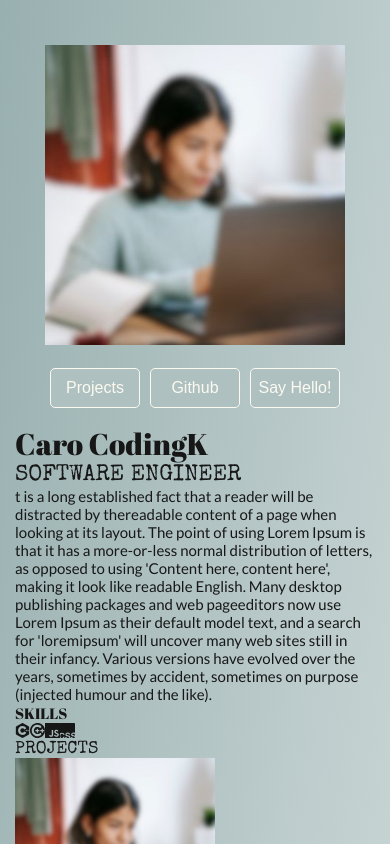
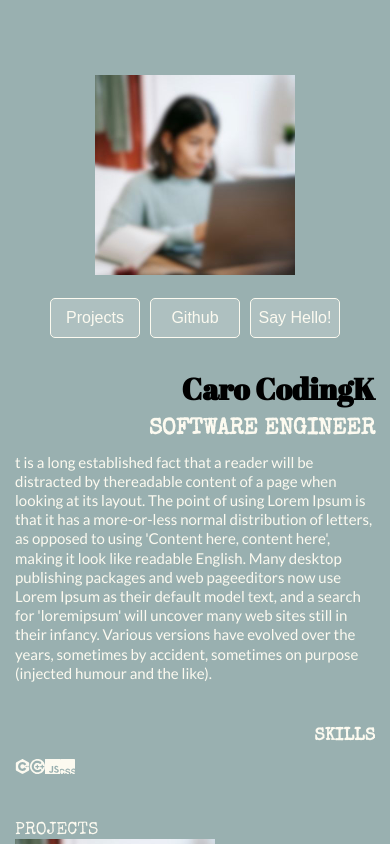
Before and after one commit to carocodingk/carocodingk.github.io, a Next.js app: page / in a window 390 px wide. Shown: the top 844 px of the page. Built offline with nearby package versions, Linux system fonts and the light colour scheme.

Commit message:
Fixed styling for about me component for mobile version

```diff
--- a/components/AboutMe.jsx
+++ b/components/AboutMe.jsx
@@ -8,9 +8,9 @@ import { SiCplusplus, SiCplusplusbuilder, SiJavascript, SiCsswizardry } from "re
 
 function AboutMe(){
   return(
-    <div id={style.aboutme}>
     <div>
-        <div id={style.test}>
+      <div>
+        <div id={style.aboutme_container}>
           <Image id={style.aboutme_img} src={info.AboutMe['image']}
             width={300}
             height={300}/>
@@ -22,7 +22,8 @@ function AboutMe(){
         <h2 id={style.aboutme_occupation } className={special_elite.className}>{info.AboutMe['occupation'].toUpperCase()}</h2>
         <div id={style.aboutme_text} className={lato.className}>{info.AboutMe['description']}</div>
         <div>
-          <h4 className={abril_fatface.className}>SKILLS</h4>
+          <h3 id={style.aboutme_skills_title} className={special_elite.className}>SKILLS</h3>
+          <div id={style.aboutme_skills_icons}>
             <SiCplusplus />
             <SiCplusplusbuilder />
             <SiJavascript />
@@ -30,6 +31,7 @@ function AboutMe(){
           </div>
         </div>
       </div>
+    </div>
   );
 }
 
--- a/styles/components.module.css
+++ b/styles/components.module.css
@@ -1,28 +1,55 @@
 #homepage {
   font-size: 15px;
-  background-image: linear-gradient(to bottom right, #99b0b0, #DFE6E6);
-  padding: 1em;
+  /* background-image: linear-gradient(to bottom right, #99b0b0, #DFE6E6); */
+  background-color: #99B0B0;
+  color: #FCFAF0;
+  padding: 3em 1em 1em;
 }
 
-/* #aboutme div{
-  display: flex;
-  flex-direction: column;
-  justify-content: center;
+/* ************************************ */
+/* #aboutme {
+  border: 1px solid red;
 } */
 
-#aboutme_img{
-  /* margin: 3rem; */
-  /* margin-left: auto;
-  margin-right: auto; */
-  margin-top: 2em;
-  /* border: 1px solid pink; */
-}
-
-#test {
+#aboutme_container {
   display: flex;
   justify-content: center;
 }
 
+#aboutme_img{
+  width: 200px;
+  height: 200px;
+  margin-top: 2em;
+}
+
+#aboutme_name {
+  color: black;
+  font-weight: bold;
+  margin: 1em 0 0.3em;
+  text-align: right;
+}
+
+#aboutme_occupation {
+  font-weight: bold;
+  text-align: right;
+}
+#aboutme_text{
+  padding-top: 0.8em;
+  margin-bottom: 3em;  /*DELIMITS SPACE BETWEEN TEXT AND SKILLS*/
+  line-height: 1.2rem;
+}
+
+#aboutme_skills_title {
+  font-weight: bold;
+  margin-bottom: 0.8em;
+  text-align: right;
+}
+
+#aboutme_skills_icons {
+  margin-bottom: 3em;
+}
+
+/* ************************************ */
 #linksbar {
   display: flex;
   justify-content: center;
@@ -41,6 +68,10 @@
   border-radius: 5px;
 }
 
+.linksbar_button:hover {
+  background-color: #8A9EA0;
+}
+/* ************************************ */
 
 
 
```
Also changed, not shown: styles/componentsTemp.module.css (+6 -6 lines). Lines whose indentation alone changed are shown as unchanged.
